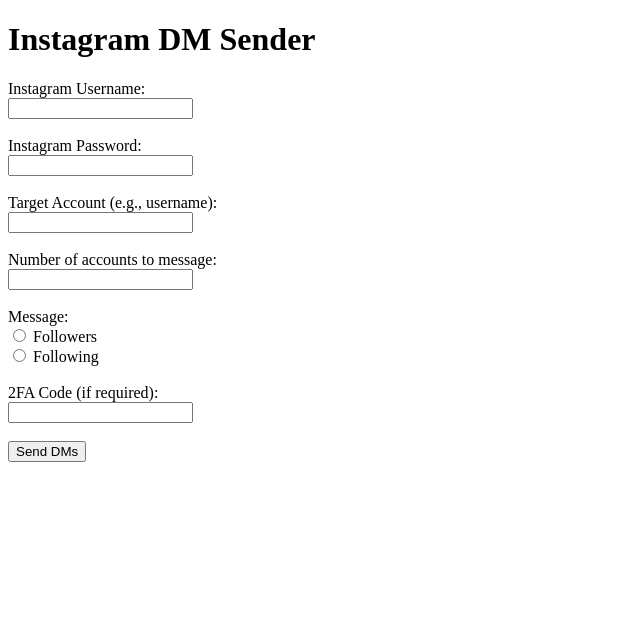
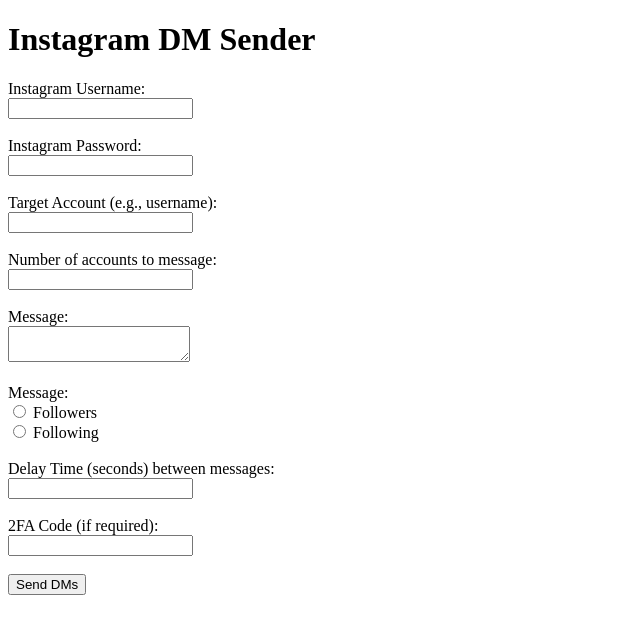
Before and after one commit to Soaicl-as/chat-2, a Flask app: page / in a window 1280 px wide. Shown: the top 634 px of the page, without its empty margins (0-640 px from the left). Run offline with Flask 2, Linux system fonts and the light colour scheme.

Commit message:
Update index.html

```diff
--- a/templates/index.html
+++ b/templates/index.html
@@ -22,10 +22,16 @@
         <input type="number" id="message_count" name="message_count" min="1" required><br><br>
 
         <label>Message:</label><br>
+        <textarea id="message" name="message" required></textarea><br><br>
+
+        <label>Message:</label><br>
         <input type="radio" id="followers" name="target" value="followers" required>
         <label for="followers">Followers</label><br>
         <input type="radio" id="following" name="target" value="following" required>
         <label for="following">Following</label><br><br>
+
+        <label for="delay_time">Delay Time (seconds) between messages:</label><br>
+        <input type="number" id="delay_time" name="delay_time" min="1" required><br><br>
 
         <label for="two_factor_code">2FA Code (if required):</label><br>
         <input type="text" id="two_factor_code" name="two_factor_code"><br><br>
```
